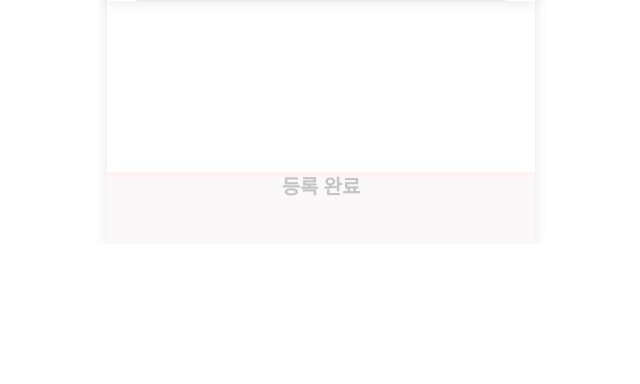
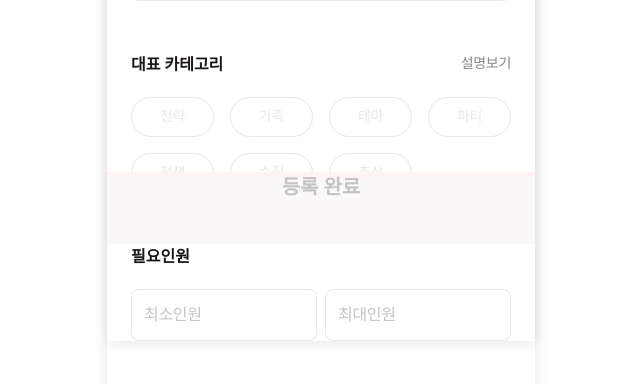
Before and after one commit to SOL-hub/game-react, a React (Create React App) app: page /game-ragistration in a window 1280 px wide. Shown: the part 556-940 px from the top of the page, without its empty margins (319-959 px from the left). Before the commit the page ends 800 px from the top, so only its background shows below. Built offline with nearby package versions, Linux system fonts and the light colour scheme; no server answers.

Commit message:
feat: 공통 컴포넌트 & 대표 카테고리 추가, 필요인원 추가

```diff
--- a/src/components/atom/Chip.tsx
+++ b/src/components/atom/Chip.tsx
@@ -6,18 +6,32 @@ import { Flex } from './Layout';
 interface ChipProps {
   margin?: string;
   selected?: boolean;
+  outline?: boolean;
   children?: React.ReactNode;
 }
 
-export const TextChip = ({ margin = '0', selected, children }: ChipProps) => {
+export const TextChip = ({ margin = '0', selected = false, children }: ChipProps) => {
   return (
-    <ChipBox background={selected ? 'black50' : 'none'} margin={margin}>
+    <ChipBox margin={margin} selected={selected}>
       <TextRegular14>{children}</TextRegular14>
     </ChipBox>
   );
 };
 
-const ChipBox = styled(Flex)`
-  padding: 0.5rem 0.75rem;
-  border-radius: 1rem;
+export const OutlineChip = ({ margin = '0', selected = false, children }: ChipProps) => {
+  return (
+    <ChipBox margin={margin} selected={selected} outline>
+      <TextRegular14 color={`black${selected ? 0 : 100}`}>{children}</TextRegular14>
+    </ChipBox>
+  );
+};
+
+const ChipBox = styled(Flex)<ChipProps>`
+  justify-content: center;
+  padding: ${({ outline }) => (outline ? '0.75rem 1rem' : '0.5rem 0.75rem')};
+  background: ${({ theme, selected, outline }) =>
+    theme.color[selected ? (outline ? 'red500' : 'black50') : 'black0']};
+  border: ${({ outline }) => (outline ? '1px' : 0)} solid
+    ${({ theme, selected }) => theme.color[selected ? 'red500' : 'black100']};
+  border-radius: ${({ outline }) => (outline ? '1.5rem' : '1rem')};
 `;
--- a/src/domain/GameRegistration/RegistrationInfo.tsx
+++ b/src/domain/GameRegistration/RegistrationInfo.tsx
@@ -17,7 +17,11 @@ const RegistrationInfo = ({
       <Flex justifyContent="space-between" alignItems="center" margin="0 0 1.5rem">
         <TextBold16>{title}</TextBold16>
         {grayButton.buttonText && (
-          <TextRegular14 color="black300" onClick={grayButton.onClick}>
+          <TextRegular14
+            color="black300"
+            onClick={grayButton.onClick}
+            style={{ cursor: 'pointer' }}
+          >
             {grayButton.buttonText}
           </TextRegular14>
         )}
--- a/src/pages/GameCategory.tsx
+++ b/src/pages/GameCategory.tsx
@@ -5,14 +5,20 @@ import GameCategoryCard from 'domain/GameCategory/GameCategoryCard';
 import * as api from 'utils/api';
 
 const GameCategory = () => {
-  const [categoryData, setCategoryData] = useState(GAME_CATEGORY_DATA);
+  // const [categoryData, setCategoryData] = useState(GAME_CATEGORY_DATA);
+  const [categoryData, setCategoryData] = useState<any[]>([]);
   const [currentName, setCurrentName] = useState('');
 
   useEffect(() => {
-    // api
-    //   .getRepresentCategoryApi()
-    //   .then((response) => setCategoryData(response.data))
-    //   .catch((error) => console.log(error));
+    api
+      .getRepresentCategoryApi()
+      .then((response) => setCategoryData(response.data))
+      //   .catch((error) => console.log(error));
+      .catch(() => setCategoryData(GAME_CATEGORY_DATA));
+  }, []);
+
+  useEffect(() => {
+    window.scrollTo(0, 0);
   }, []);
 
   return (
--- a/src/pages/GameRagistration.tsx
+++ b/src/pages/GameRagistration.tsx
@@ -1,13 +1,19 @@
 import React from 'react';
 import { BarBackWithTitle } from 'components/template/Bar';
-import { DefaultLayout, Layout, BottomBox, GrayBox } from 'components/atom/Layout';
+import { useNavigate } from 'react-router-dom';
+import { DefaultLayout, Layout, BottomBox, GrayBox, Grid, Flex } from 'components/atom/Layout';
 import { TextRegular14 } from 'components/atom/Typo';
 import RegistrationButton from 'domain/GameRegistration/RegistrationButton';
 import ImageUploader from 'domain/GameRegistration/ImageUploader';
 import RegistrationInfoInput from 'domain/GameRegistration/RegistrationInfoInput';
 import { DefaultTextarea } from 'components/atom/Textarea';
+import RegistrationInfo from 'domain/GameRegistration/RegistrationInfo';
+import { OutlineChip } from 'components/atom/Chip';
+import * as PATH from 'utils/path';
+import { DefaultInput, INPUT_MODE } from 'components/atom/Input';
 
 const GameRegistration = () => {
+  const navigate = useNavigate();
   /** css 테스트값 */
   const registrationProgress = 4;
   const isWriting = registrationProgress > 0;
@@ -40,6 +46,38 @@ const GameRegistration = () => {
             placeholder="게임판매 게시글 내용을 작성해주세요.&#13;&#10;친절한 게임 설명은 판매에 도움이 됩니다."
           />
         </RegistrationInfoInput>
+
+        <RegistrationInfo
+          title="대표 카테고리"
+          grayButton={{
+            buttonText: '설명보기',
+            onClick: () => {
+              navigate(PATH.GAME_CATEGORY);
+            },
+          }}
+        >
+          <Grid gap="1rem 1rem" columns="repeat(4, 1fr)">
+            {['전략', '가족', '테마', '파티', '전쟁', '수집', '추상'].map((item, idx) => (
+              <OutlineChip key={idx} selected={false}>
+                {item}
+              </OutlineChip>
+            ))}
+          </Grid>
+        </RegistrationInfo>
+        <RegistrationInfo title="필요인원">
+          <Grid gap="0 0.5rem" columns="repeat(2, 1fr)">
+            {[['최소인원'], ['최대인원']]
+              .map((item) => ({ placeholder: item[0] }))
+              .map((item, idx) => (
+                <DefaultInput
+                  key={idx}
+                  mode={INPUT_MODE.large}
+                  type="number"
+                  placeholder={item.placeholder}
+                />
+              ))}
+          </Grid>
+        </RegistrationInfo>
       </Layout>
       <BottomBox>
         <RegistrationButton registrationProgress={registrationProgress} isCompleted={isCompleted} />
```
